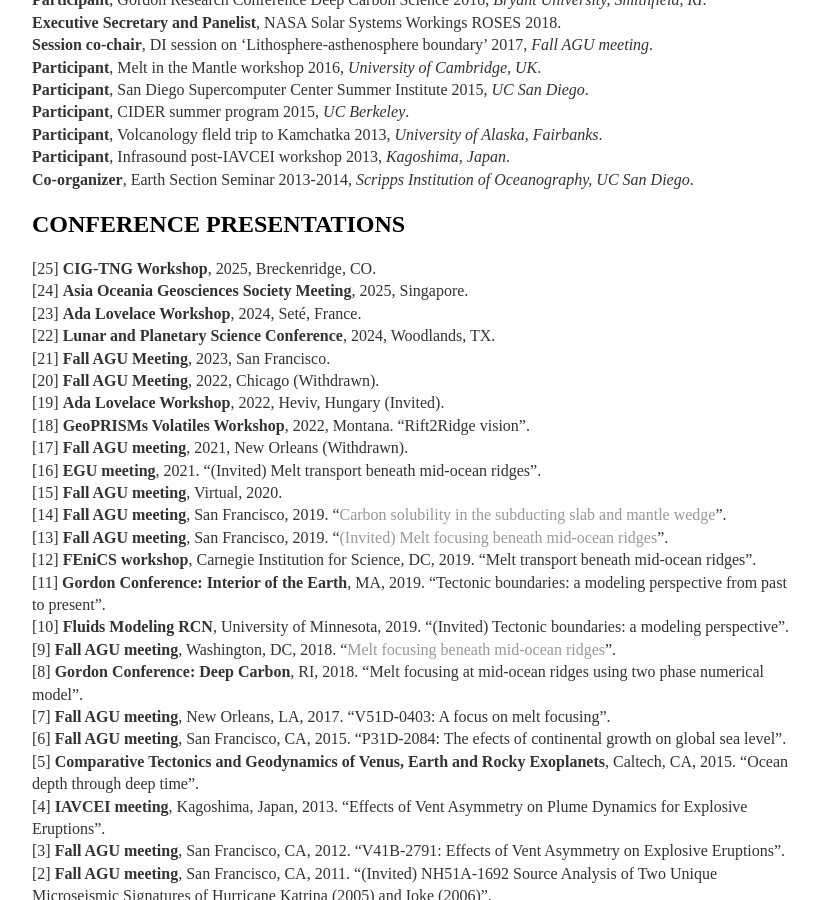
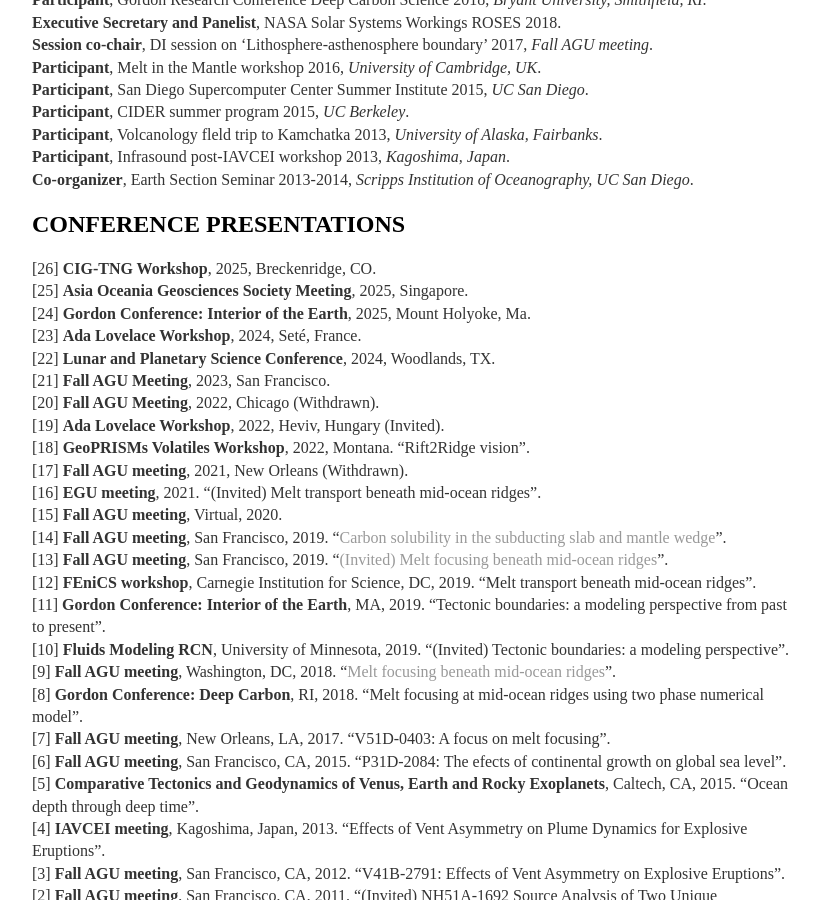
Before and after one commit to joycesim/joycesim.github.io, a Jekyll site: the page built from cv/index.md, in a window 1280 px wide and 900 px high, scrolled down 4861 px. Shown: the whole window, without its empty margins (224-1043 px from the left). Built offline with Jekyll 4.4.1, drawn with Linux system fonts in a browser that asks for light colours.

Commit message:
Update index.md

```diff
--- a/cv/index.md
+++ b/cv/index.md
@@ -186,8 +186,9 @@
 **Co-organizer**, Earth Section Seminar 2013-2014, *Scripps Institution of Oceanography, UC San Diego*.
 
 ## CONFERENCE PRESENTATIONS
-[25] **CIG-TNG Workshop**, 2025, Breckenridge, CO.
-[24] **Asia Oceania Geosciences Society Meeting**, 2025, Singapore.
+[26] **CIG-TNG Workshop**, 2025, Breckenridge, CO.
+[25] **Asia Oceania Geosciences Society Meeting**, 2025, Singapore.
+[24] **Gordon Conference: Interior of the Earth**, 2025, Mount Holyoke, Ma.
 [23] **Ada Lovelace Workshop**, 2024, Seté, France.
 [22] **Lunar and Planetary Science Conference**, 2024, Woodlands, TX.
 [21] **Fall AGU Meeting**, 2023, San Francisco.
```
